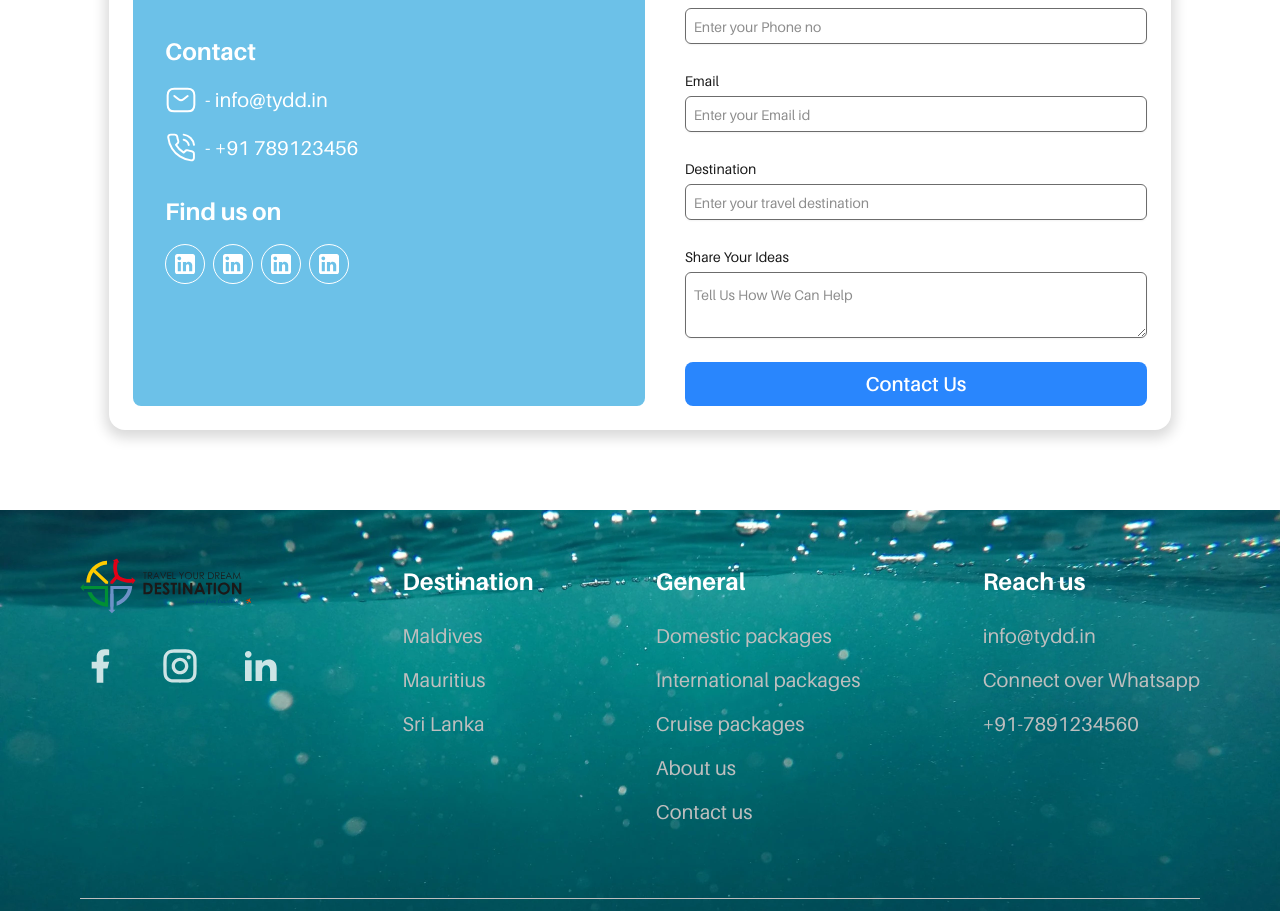
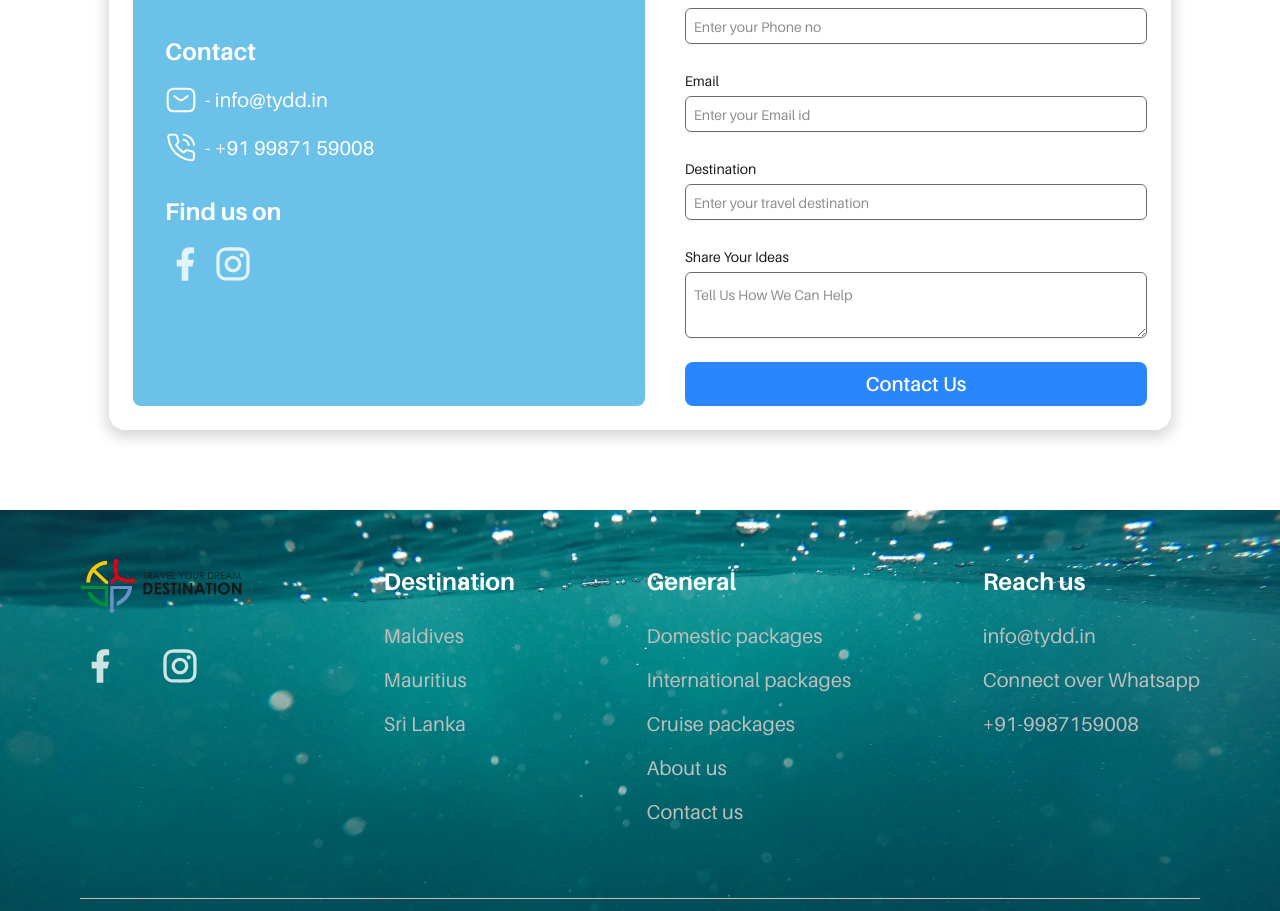
Before and after one commit to akshay1502/tydd, a Next.js app: page /contact-us in a window 1280 px wide. Shown: the part 540-1451 px from the top of the page. Built offline with nearby package versions, Linux system fonts and the light colour scheme.

Commit message:
contact details updated

```diff
--- a/src/app/(frontend)/contact-us/page.tsx
+++ b/src/app/(frontend)/contact-us/page.tsx
@@ -3,6 +3,8 @@ import IconEmail from '@/assets/icons/email'
 import IconCall from '@/assets/icons/call'
 import Link from 'next/link'
 import ContactUsForm from '@/components/contactUsForm'
+import IconFaceBook from '@/assets/icons/facebook'
+import IconInstagram from '@/assets/icons/instagram'
 
 export default function ContactUsPage() {
   return (
@@ -23,7 +25,7 @@ export default function ContactUsPage() {
             <div className="flex flex-col lg:gap-4 gap-2">
               <h4 className="text-white">Address</h4>
               <p className="b2reg text-white">
-                Vihang Valley phase 3, Thane West, Maharashtra (400615)
+                H4-1903, Vihang Valley Phase 3, Kasarvadavali, Thane West, Maharashtra - 400615
               </p>
             </div>
             <div className="flex flex-col lg:gap-4 gap-2">
@@ -34,30 +36,24 @@ export default function ContactUsPage() {
               </div>
               <div className="flex items-center gap-2">
                 <IconCall />
-                <p className="b2reg text-white">- +91 789123456</p>
+                <p className="b2reg text-white">- +91 99871 59008</p>
               </div>
             </div>
             <div className="flex flex-col lg:gap-4 gap-2">
               <h4 className="text-white">Find us on</h4>
               <div className="flex gap-2">
-                {[...Array(4)].map((_, index) => (
-                  <Link key={index} href="/">
-                    <svg
-                      width="40"
-                      height="41"
-                      viewBox="0 0 40 41"
-                      fill="none"
-                      xmlns="http://www.w3.org/2000/svg"
-                    >
-                      <path
-                        d="M39.5 20.04C39.5 30.8095 30.7696 39.54 20 39.54C9.23045 39.54 0.5 30.8095 0.5 20.04C0.5 9.27043 9.23045 0.539978 20 0.539978C30.7696 0.539978 39.5 9.27043 39.5 20.04Z"
-                        stroke="white"
-                      />
-                      <path
-                        d="M27.7778 10.04C28.3671 10.04 28.9324 10.2741 29.3491 10.6909C29.7659 11.1076 30 11.6728 30 12.2622V27.8178C30 28.4071 29.7659 28.9724 29.3491 29.3891C28.9324 29.8059 28.3671 30.04 27.7778 30.04H12.2222C11.6329 30.04 11.0676 29.8059 10.6509 29.3891C10.2341 28.9724 10 28.4071 10 27.8178V12.2622C10 11.6728 10.2341 11.1076 10.6509 10.6909C11.0676 10.2741 11.6329 10.04 12.2222 10.04H27.7778ZM27.2222 27.2622V21.3733C27.2222 20.4126 26.8406 19.4913 26.1613 18.812C25.482 18.1327 24.5607 17.7511 23.6 17.7511C22.6556 17.7511 21.5556 18.3289 21.0222 19.1955V17.9622H17.9222V27.2622H21.0222V21.7844C21.0222 20.9289 21.7111 20.2289 22.5667 20.2289C22.9792 20.2289 23.3749 20.3928 23.6666 20.6845C23.9583 20.9762 24.1222 21.3719 24.1222 21.7844V27.2622H27.2222ZM14.3111 16.2178C14.8062 16.2178 15.281 16.0211 15.631 15.671C15.9811 15.321 16.1778 14.8462 16.1778 14.3511C16.1778 13.3178 15.3444 12.4733 14.3111 12.4733C13.8131 12.4733 13.3355 12.6711 12.9833 13.0233C12.6312 13.3755 12.4333 13.8531 12.4333 14.3511C12.4333 15.3844 13.2778 16.2178 14.3111 16.2178ZM15.8556 27.2622V17.9622H12.7778V27.2622H15.8556Z"
-                        fill="white"
-                      />
-                    </svg>
+                {[
+                  {
+                    icon: <IconFaceBook />,
+                    link: 'https://www.facebook.com/profile.php?id=61570062492405',
+                  },
+                  {
+                    icon: <IconInstagram />,
+                    link: 'https://www.instagram.com/travelyourdreamdestination?igsh=MWppM2JwMmJ1OXpqag==',
+                  },
+                ]?.map((item, index) => (
+                  <Link key={index} href={item.link} target="_blank">
+                    {item.icon}
                   </Link>
                 ))}
               </div>
--- a/src/components/Footer.tsx
+++ b/src/components/Footer.tsx
@@ -29,8 +29,8 @@ export default function Footer() {
       header: 'Reach us',
       links: [
         { name: 'info@tydd.in', href: 'mailto:info@tydd.in' },
-        { name: 'Connect over Whatsapp', href: 'https://wa.me/917891234560' },
-        { name: '+91-7891234560', href: 'tel:+917891234560' },
+        { name: 'Connect over Whatsapp', href: 'https://wa.me/919987159008' },
+        { name: '+91-9987159008', href: 'tel:+9199871 59008' },
       ],
     },
   ]
@@ -43,9 +43,20 @@ export default function Footer() {
             <IconLogo />
           </Link>
           <div className="mt-4 lg:mt-8 flex gap-10">
-            <IconFaceBook />
-            <IconInstagram />
-            <IconLinkedIn />
+            {[
+              {
+                icon: <IconFaceBook />,
+                link: 'https://www.facebook.com/profile.php?id=61570062492405',
+              },
+              {
+                icon: <IconInstagram />,
+                link: 'https://www.instagram.com/travelyourdreamdestination?igsh=MWppM2JwMmJ1OXpqag==',
+              },
+            ]?.map((item, index) => (
+              <Link key={index} href={item.link} target="_blank">
+                {item.icon}
+              </Link>
+            ))}
           </div>
         </div>
         {footerData.map((item, index) => (
@@ -54,7 +65,7 @@ export default function Footer() {
             <ul className="mt-4">
               {item.links.map((link, index) => (
                 <li key={index} className="lg:py-2 py-0.5">
-                  <Link href={link.href} className="b2reg text-offWhite">
+                  <Link href={link.href} className="b2reg text-offWhite" target="_blank">
                     {link.name}
                   </Link>
                 </li>
```
